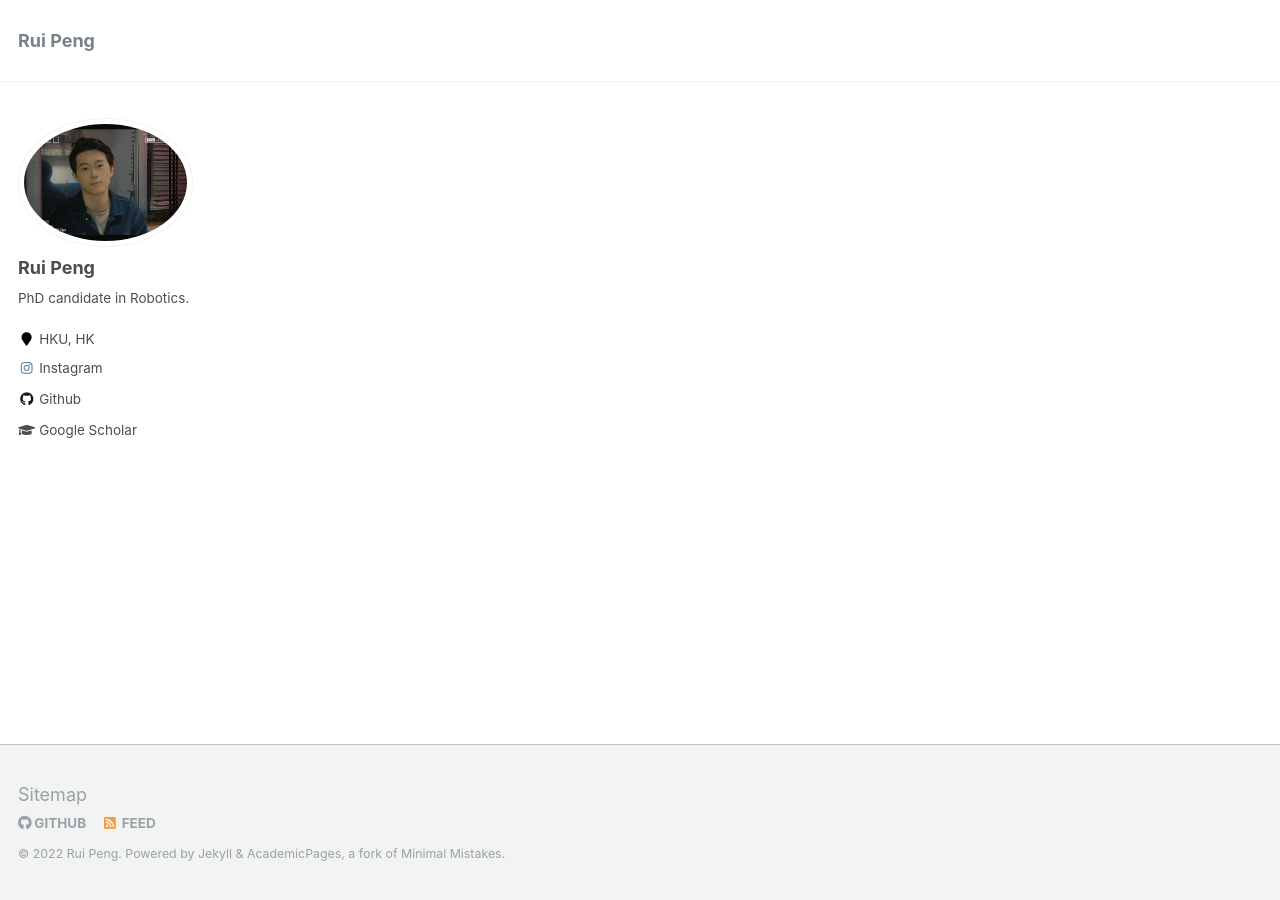
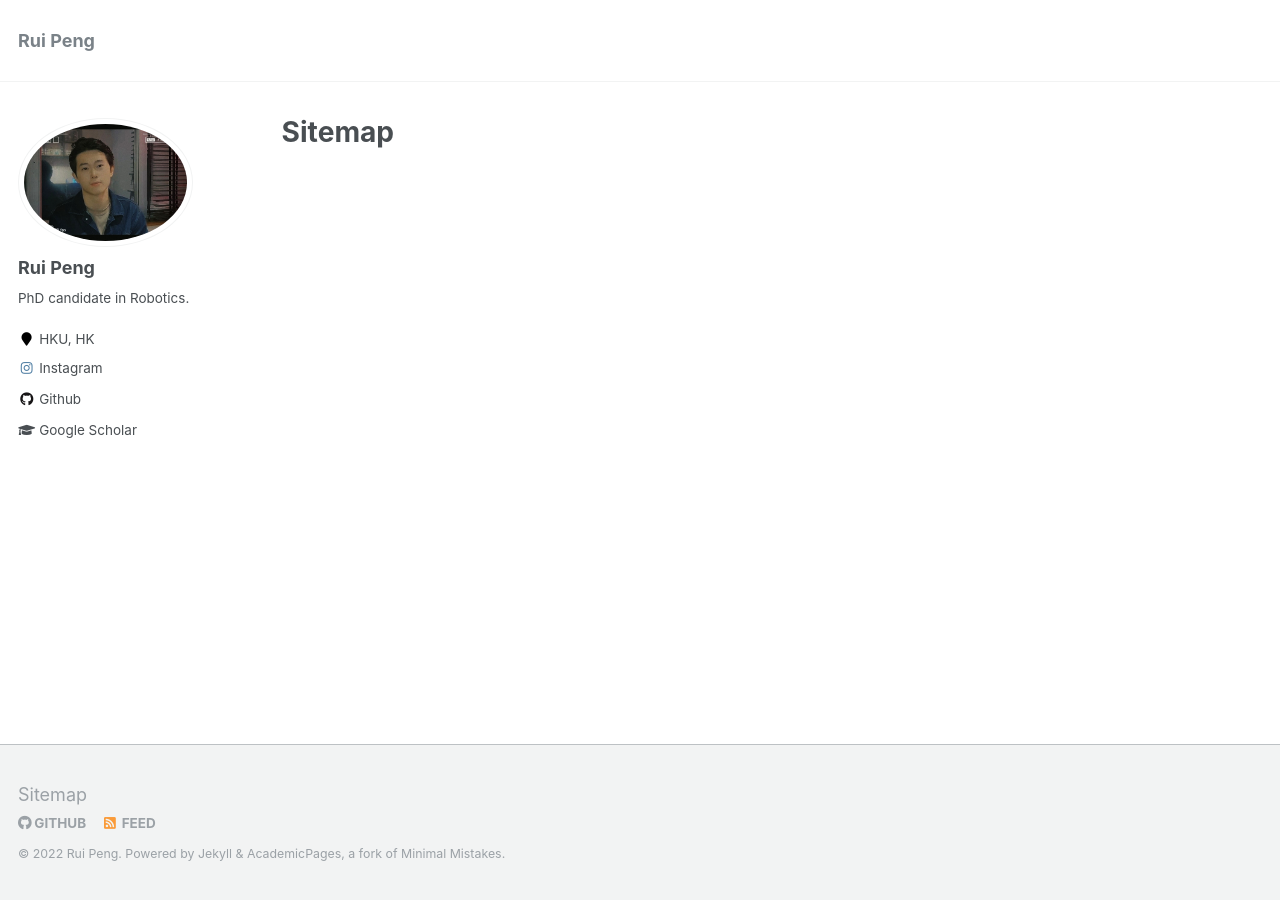
Before and after one commit to professor1996/professor1996.github.io, a Jekyll site: the page built from _pages/sitemap_stmp.md, in a window 1280 px wide. Built offline with Jekyll 4.4.1, drawn with Linux system fonts in a browser that asks for light colours; our own code applies the rules of GitHub Pages for plain Markdown files.

Commit message:
Update sitemap_stmp.md

```diff
--- a/_pages/sitemap_stmp.md
+++ b/_pages/sitemap_stmp.md
@@ -1,11 +1,11 @@
-<!-- ---
+---
 layout: archive
 title: "Sitemap"
 permalink: /sitemap/
 author_profile: true
 ---
 
-{% include base_path %}
+<!-- {% include base_path %}
 
 A list of all the posts and pages found on the site. For you robots out there is an [XML version]({{ base_path }}/sitemap.xml) available for digesting as well.
 
@@ -35,5 +35,4 @@ A list of all the posts and pages found on the site. For you robots out there is
   {% endunless %}
 {% endfor %}
 {% endfor %}
-
  -->
```
